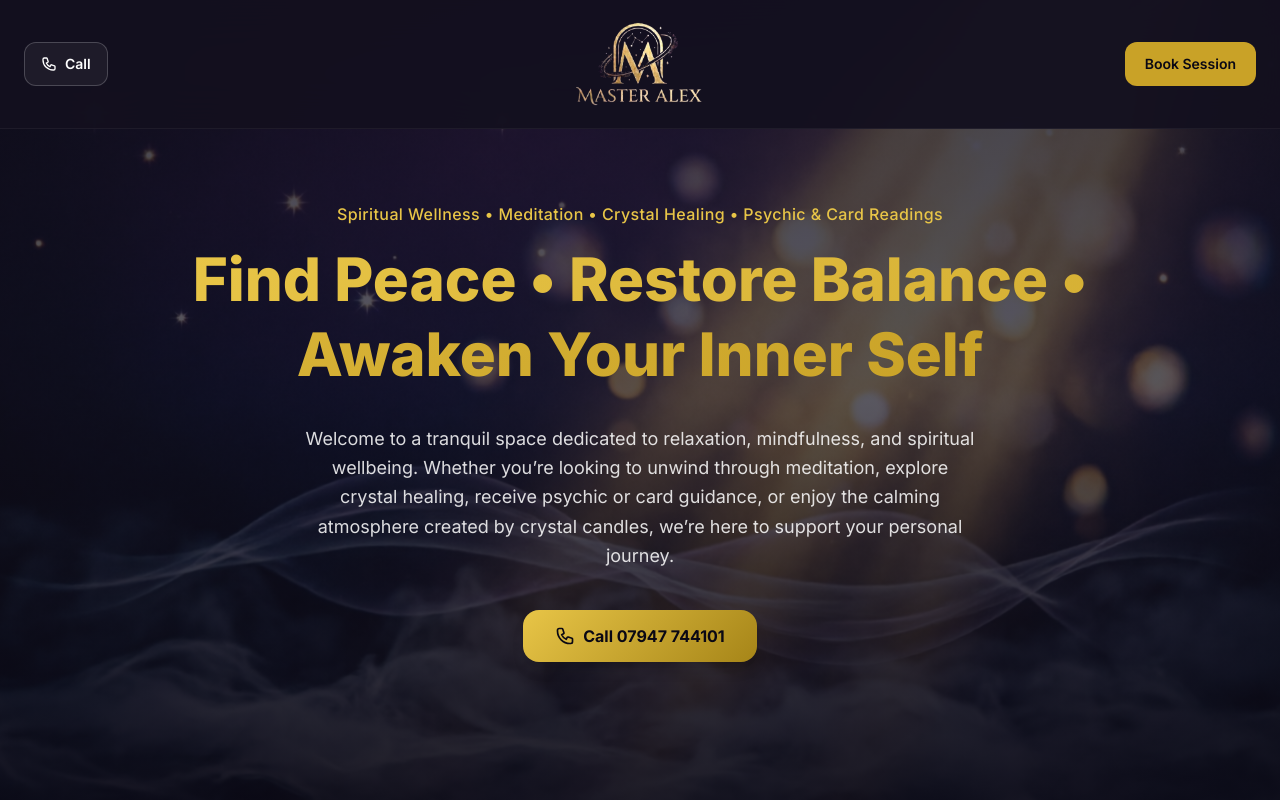
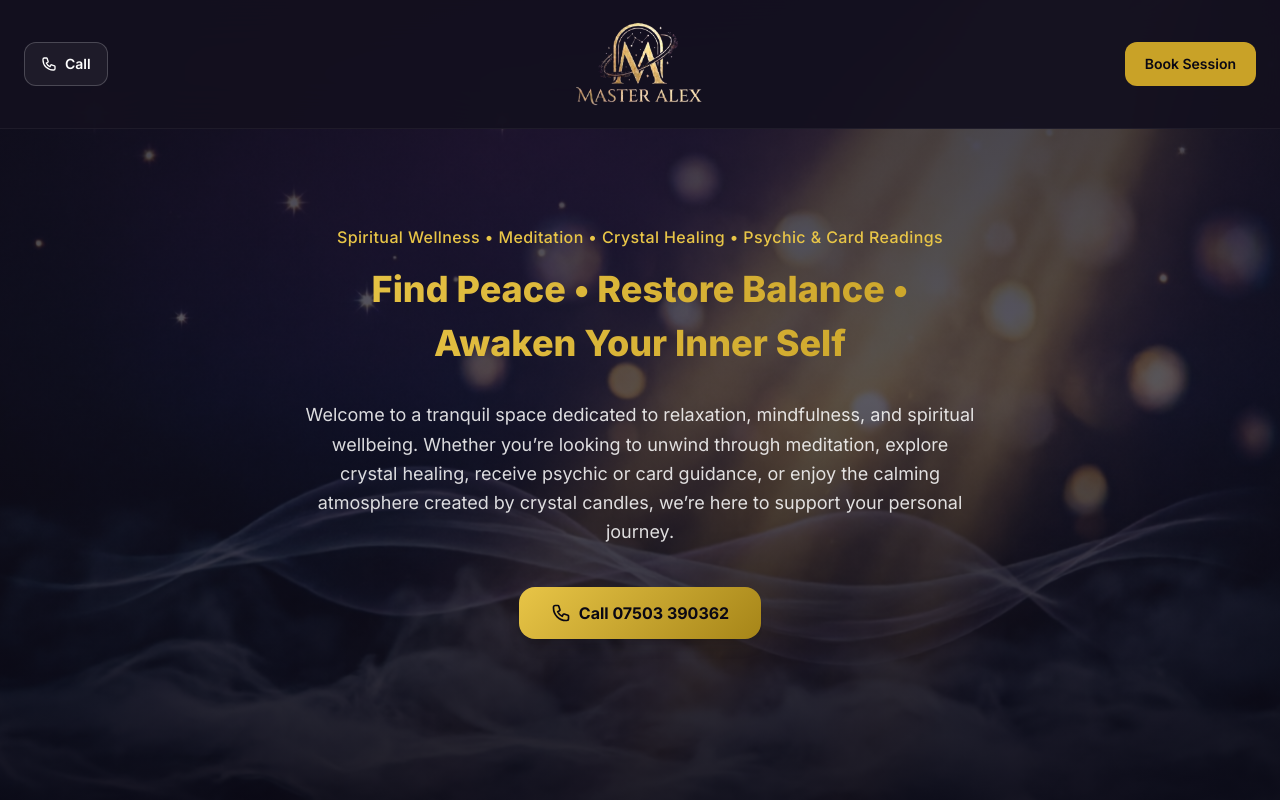
Before and after one commit to Naseef-Nusky/Master-Alex-SinglePage, a React (Vite) app: page / in a window 1280 px wide. Shown: the top 800 px of the page. Built offline with nearby package versions, Linux system fonts and the light colour scheme; no server answers.

Commit message:
new changes

```diff
--- a/src/App.jsx
+++ b/src/App.jsx
@@ -40,8 +40,9 @@ export default function App() {
           <p className="mb-4 text-sm font-medium tracking-wide text-master-gold-light md:text-base">
             {SITE.tagline}
           </p>
-          <h1 className="text-3xl font-extrabold leading-tight text-white md:text-5xl lg:text-6xl">
-            <span className="gold-text">{SITE.headline}</span>
+          <h1 className="mx-auto flex max-w-3xl flex-col gap-1 text-xl font-extrabold leading-snug sm:text-2xl md:text-3xl lg:text-4xl">
+            <span className="gold-text">{SITE.headlineLine1}</span>
+            <span className="gold-text">{SITE.headlineLine2}</span>
           </h1>
           <p className="mx-auto mt-8 max-w-2xl text-base leading-relaxed text-white/85 md:text-lg">
             {SITE.intro}
--- a/src/constants/siteData.js
+++ b/src/constants/siteData.js
@@ -4,12 +4,13 @@ export const SITE = {
   heroBg: '/hero-bg.png',
   aboutImage: '/wellness-about.png',
   tagline: 'Spiritual Wellness • Meditation • Crystal Healing • Psychic & Card Readings',
-  headline: 'Find Peace • Restore Balance • Awaken Your Inner Self',
+  headlineLine1: 'Find Peace • Restore Balance •',
+  headlineLine2: 'Awaken Your Inner Self',
   intro:
     'Welcome to a tranquil space dedicated to relaxation, mindfulness, and spiritual wellbeing. Whether you’re looking to unwind through meditation, explore crystal healing, receive psychic or card guidance, or enjoy the calming atmosphere created by crystal candles, we’re here to support your personal journey.',
-  phone: '07947 744101',
-  phoneLink: 'tel:+447947744101',
-  whatsappLink: 'https://wa.me/447947744101',
+  phone: '07503 390362',
+  phoneLink: 'tel:+447503390362',
+  whatsappLink: 'https://wa.me/447503390362',
   email: 'info@masteralex.co.uk',
   availability: {
     title: '7 Days a Week',
```
Also changed, not shown: 1 other file (tests, documents, lock files or other folders).
